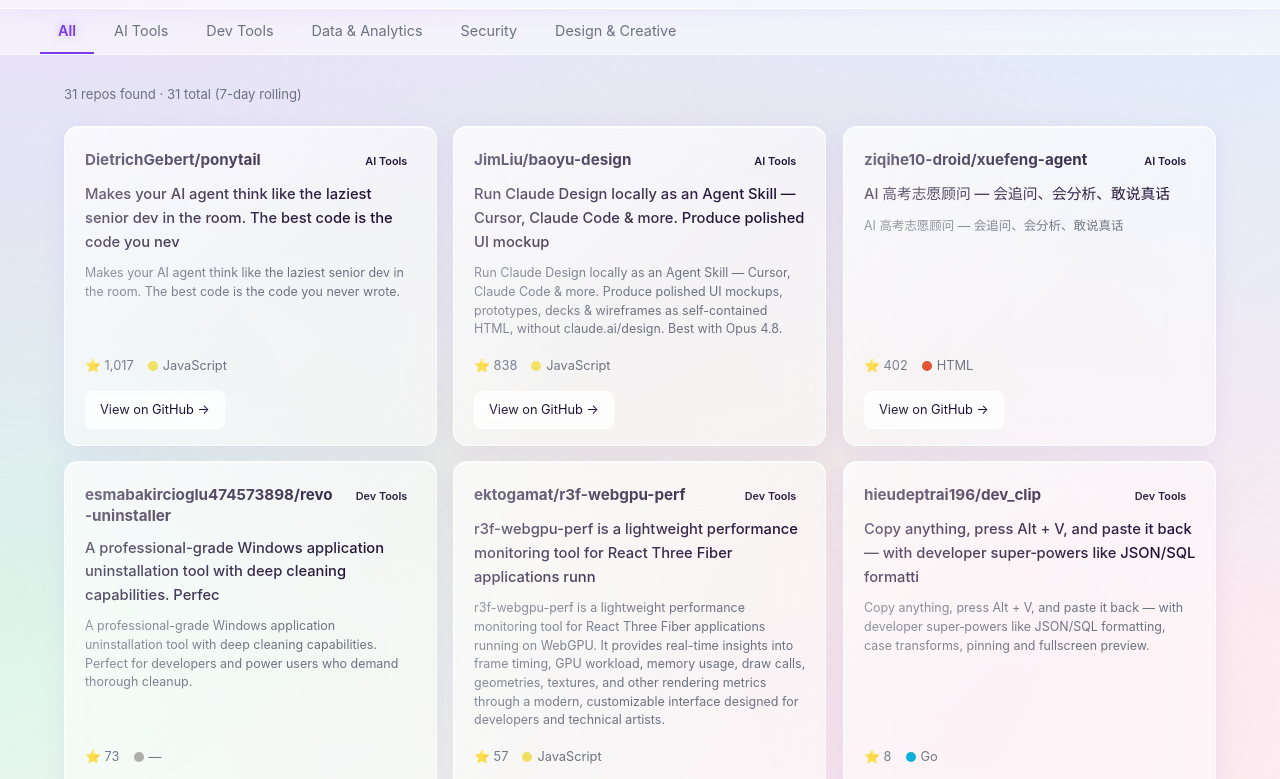
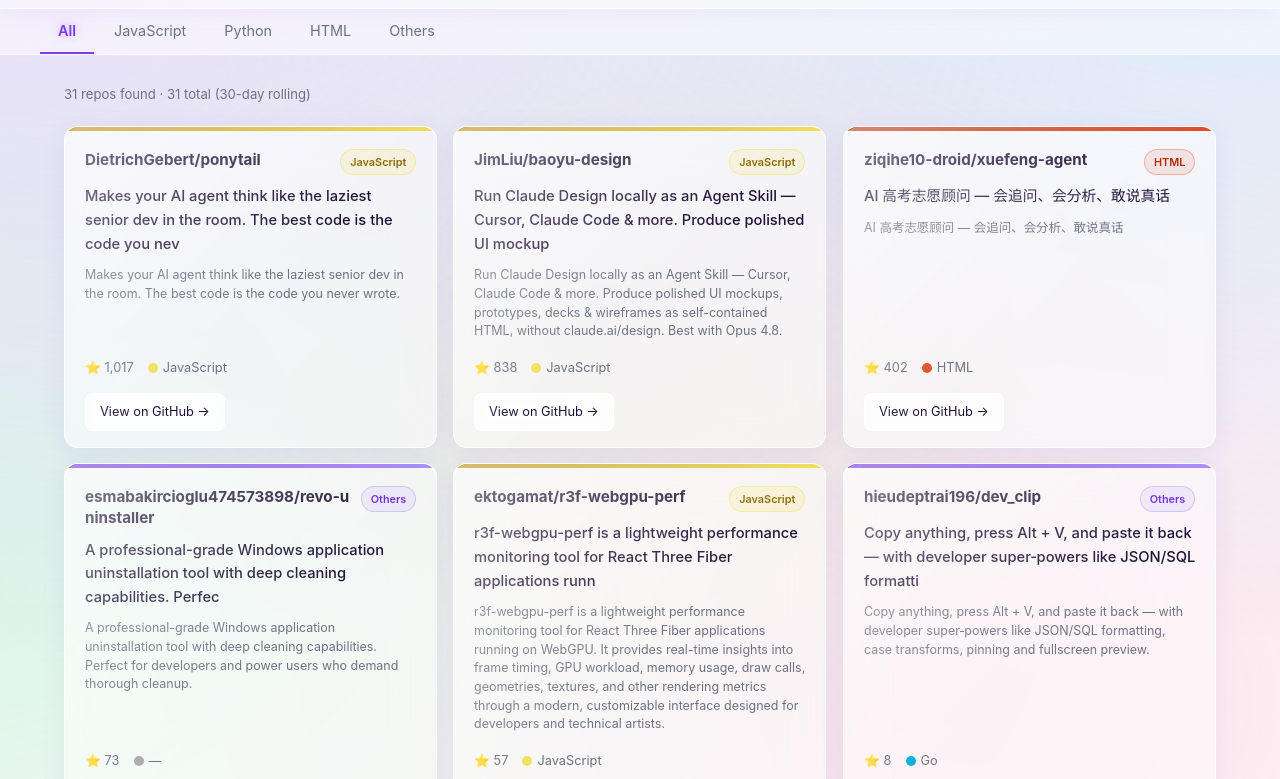
Before and after one commit to Amanda1005/SourceLens, a plain HTML site: page index.html in a window 1280 px wide. Shown: the part 83-862 px from the top of the page. Drawn offline with Linux system fonts and the light colour scheme.

Commit message:
feat: language-based categories (JS/Python/HTML/Others), 30-day rolling window, slower entrance animation

```diff
--- a/data/repos.json
+++ b/data/repos.json
@@ -20,7 +20,7 @@
     ],
     "created_at": "2026-06-12T00:52:37Z",
     "category_hint": "AI Tools",
-    "category": "AI Tools",
+    "category": "JavaScript",
     "desc_en": "Makes your AI agent think like the laziest senior dev in the room. The best code is the code you nev",
     "desc_zh": "Makes your AI agent think like"
   },
@@ -43,7 +43,7 @@
     ],
     "created_at": "2026-06-07T01:16:18Z",
     "category_hint": "AI Tools",
-    "category": "AI Tools",
+    "category": "JavaScript",
     "desc_en": "Run Claude Design locally as an Agent Skill — Cursor, Claude Code & more. Produce polished UI mockup",
     "desc_zh": "Run Claude Design locally as a"
   },
@@ -57,7 +57,7 @@
     "topics": [],
     "created_at": "2026-06-07T15:33:07Z",
     "category_hint": "AI Tools",
-    "category": "AI Tools",
+    "category": "HTML",
     "desc_en": "AI 高考志愿顾问 — 会追问、会分析、敢说真话",
     "desc_zh": "AI 高考志愿顾问 — 会追问、会分析、敢说真话"
   },
@@ -85,7 +85,7 @@
     ],
     "created_at": "2026-06-08T15:46:52Z",
     "category_hint": "Dev Tools",
-    "category": "Dev Tools",
+    "category": "Others",
     "desc_en": "A professional-grade Windows application uninstallation tool with deep cleaning capabilities. Perfec",
     "desc_zh": "A professional-grade Windows a"
   },
@@ -103,7 +103,7 @@
     ],
     "created_at": "2026-06-08T20:18:45Z",
     "category_hint": "Dev Tools",
-    "category": "Dev Tools",
+    "category": "JavaScript",
     "desc_en": "r3f-webgpu-perf is a lightweight performance monitoring tool for React Three Fiber applications runn",
     "desc_zh": "r3f-webgpu-perf is a lightweig"
   },
@@ -128,7 +128,7 @@
     ],
     "created_at": "2026-06-08T03:09:52Z",
     "category_hint": "Dev Tools",
-    "category": "Dev Tools",
+    "category": "Others",
     "desc_en": "Copy anything, press Alt + V, and paste it back — with developer super‑powers like JSON/SQL formatti",
     "desc_zh": "Copy anything, press Alt + V, "
   },
@@ -142,7 +142,7 @@
     "topics": [],
     "created_at": "2026-06-08T01:22:35Z",
     "category_hint": "Data & Analytics",
-    "category": "Data & Analytics",
+    "category": "JavaScript",
     "desc_en": "Animated GitHub PR triage dashboard - replaces messy notifications with a prioritized action center.",
     "desc_zh": "Animated GitHub PR triage dash"
   },
@@ -156,7 +156,7 @@
     "topics": [],
     "created_at": "2026-06-08T22:49:05Z",
     "category_hint": "Data & Analytics",
-    "category": "Data & Analytics",
+    "category": "JavaScript",
     "desc_en": "Orion Sentinel OSINT Platform - Real-time threat monitoring with NewsAPI, AlienVault OTX, AIS marine",
     "desc_zh": "Orion Sentinel OSINT Platform "
   },
@@ -170,7 +170,7 @@
     "topics": [],
     "created_at": "2026-06-11T06:35:21Z",
     "category_hint": "Data & Analytics",
-    "category": "Data & Analytics",
+    "category": "Python",
     "desc_en": "The production code behind FtC's public impact dashboard, and the AT Protocol shared-impact layer it",
     "desc_zh": "The production code behind FtC"
   },
@@ -190,7 +190,7 @@
     ],
     "created_at": "2026-06-08T15:12:07Z",
     "category_hint": "Security",
-    "category": "Security",
+    "category": "Others",
     "desc_en": "🌐 Ultimate FC26 Live Editor is a career mode enhancement tool for EA Sports FC 26. Features include ",
     "desc_zh": "🌐 Ultimate FC26 Live Editor is"
   },
@@ -211,7 +211,7 @@
     ],
     "created_at": "2026-06-09T18:48:36Z",
     "category_hint": "Security",
-    "category": "Security",
+    "category": "Python",
     "desc_en": "Professional CTF workflow toolkit design for Codex Kali Linux and Kali WSL: skills, guard hooks, hea",
     "desc_zh": "Professional CTF workflow tool"
   },
@@ -225,7 +225,7 @@
     "topics": [],
     "created_at": "2026-06-10T16:10:38Z",
     "category_hint": "Security",
-    "category": "Security",
+    "category": "Others",
     "desc_en": "All-in-One Installer — Cyber Pentools + 9 Advanced Security Tools",
     "desc_zh": "All-in-One Installer — Cyber P"
   },
@@ -247,7 +247,7 @@
     ],
     "created_at": "2026-06-09T22:31:51Z",
     "category_hint": "Design & Creative",
-    "category": "Design & Creative",
+    "category": "JavaScript",
     "desc_en": "LUMEN, a generative shader studio. 9 WebGL2 art modes plus synth style blending, perfect-loop animat",
     "desc_zh": "LUMEN, a generative shader stu"
   },
@@ -261,7 +261,7 @@
     "topics": [],
     "created_at": "2026-06-09T06:28:28Z",
     "category_hint": "Design & Creative",
-    "category": "Design & Creative",
+    "category": "JavaScript",
     "desc_en": "An interactive generative art tool for exploring recursive tessellation patterns.",
     "desc_zh": "An interactive generative art "
   },
@@ -275,7 +275,7 @@
     "topics": [],
     "created_at": "2026-06-09T06:20:18Z",
     "category_hint": "Design & Creative",
-    "category": "Design & Creative",
+    "category": "Python",
     "desc_en": "A next-generation LLM4AD platform focused on intuitive UI interactions and seamless collaboration wi",
     "desc_zh": "A next-generation LLM4AD platf"
   },
@@ -289,7 +289,7 @@
     "topics": [],
     "created_at": "2026-06-13T00:52:49Z",
     "category_hint": "AI Tools",
-    "category": "AI Tools",
+    "category": "Python",
     "desc_en": "Use AI agents to automatically download videos from the internet and generate natural voice-overs in",
     "desc_zh": "Use AI agents to automatically"
   },
@@ -315,7 +315,7 @@
     ],
     "created_at": "2026-06-13T03:04:25Z",
     "category_hint": "AI Tools",
-    "category": "AI Tools",
+    "category": "Others",
     "desc_en": "Open every project in its own terminal (Claude Code / Codex / VS Code) and auto-tile them into a gri",
     "desc_zh": "Open every project in its own "
   },
@@ -329,7 +329,7 @@
     "topics": [],
     "created_at": "2026-06-13T03:56:37Z",
     "category_hint": "AI Tools",
-    "category": "AI Tools",
+    "category": "HTML",
     "desc_en": "医学考试AI复习工具，自动提炼PPT和教材用的高频考点，生成各类题型及临床素养拓展。",
     "desc_zh": "医学考试AI复习工具，自动提炼PPT和教材用的高频考点，生成"
   },
@@ -343,7 +343,7 @@
     "topics": [],
     "created_at": "2026-06-13T00:32:12Z",
     "category_hint": "AI Tools",
-    "category": "AI Tools",
+    "category": "Python",
     "desc_en": "Turn a long video into branded 9:16 viral reels. Style-driven AI agent: interview → learn from a ref",
     "desc_zh": "Turn a long video into branded"
   },
@@ -365,7 +365,7 @@
     ],
     "created_at": "2026-06-13T02:59:22Z",
     "category_hint": "AI Tools",
-    "category": "AI Tools",
+    "category": "Others",
     "desc_en": "Scan AUR packages for malware using Claude LLM",
     "desc_zh": "Scan AUR packages for malware "
   },
@@ -390,7 +390,7 @@
     ],
     "created_at": "2026-06-10T01:01:42Z",
     "category_hint": "AI Tools",
-    "category": "AI Tools",
+    "category": "JavaScript",
     "desc_en": "vibe coding 的驾驶舱：左边文件，右边/下边终端，中间看清每一次改动。 / The cockpit for vibe coding: browse files on the left, co",
     "desc_zh": "vibe coding 的驾驶舱：左边文件，右边/下边终端，"
   },
@@ -404,7 +404,7 @@
     "topics": [],
     "created_at": "2026-06-12T21:45:48Z",
     "category_hint": "AI Tools",
-    "category": "AI Tools",
+    "category": "Others",
     "desc_en": "人味儿写作 · An AI agent skill: edit people's words without erasing the person behind them",
     "desc_zh": "人味儿写作 · An AI agent skill: edi"
   },
@@ -432,7 +432,7 @@
     ],
     "created_at": "2026-06-09T06:28:20Z",
     "category_hint": "AI Tools",
-    "category": "AI Tools",
+    "category": "JavaScript",
     "desc_en": "Practical reference and patterns for loop engineering,  designing systems that prompt and orchestrat",
     "desc_zh": "Practical reference and patter"
   },
@@ -457,7 +457,7 @@
     ],
     "created_at": "2026-06-08T11:25:21Z",
     "category_hint": "AI Tools",
-    "category": "AI Tools",
+    "category": "Python",
     "desc_en": "A drop-in proxy that compresses bloated code context in real-time, cutting LLM API costs by 50–80% w",
     "desc_zh": "A drop-in proxy that compresse"
   },
@@ -482,7 +482,7 @@
     ],
     "created_at": "2026-06-08T06:29:56Z",
     "category_hint": "AI Tools",
-    "category": "AI Tools",
+    "category": "JavaScript",
     "desc_en": "Inference-native Tokenmaxxing Agent Harness for Loop Engineering",
     "desc_zh": "Inference-native Tokenmaxxing "
   },
@@ -517,7 +517,7 @@
     ],
     "created_at": "2026-06-11T17:34:17Z",
     "category_hint": "AI Tools",
-    "category": "AI Tools",
+    "category": "JavaScript",
     "desc_en": "Hermes Desktop github nous research hermes ai  agent local ai ollama github download open source pc ",
     "desc_zh": "Hermes Desktop github nous res"
   },
@@ -531,7 +531,7 @@
     "topics": [],
     "created_at": "2026-06-07T16:20:13Z",
     "category_hint": "AI Tools",
-    "category": "AI Tools",
+    "category": "Python",
     "desc_en": "AI PPT赛道终结者，史上最最最强 PPT Skill！！！  使用GPT生成豪华的图片格式PPT，然后转换为完全可编辑的PPTX文件。",
     "desc_zh": "AI PPT赛道终结者，史上最最最强 PPT Skill！！"
   },
@@ -545,7 +545,7 @@
     "topics": [],
     "created_at": "2026-06-09T11:05:36Z",
     "category_hint": "AI Tools",
-    "category": "AI Tools",
+    "category": "Python",
     "desc_en": "",
     "desc_zh": ""
   },
@@ -559,7 +559,7 @@
     "topics": [],
     "created_at": "2026-06-12T01:54:12Z",
     "category_hint": "AI Tools",
-    "category": "AI Tools",
+    "category": "HTML",
     "desc_en": "Claude Fable 5 as architect, GPT-5.5 Codex as builder, the repo as memory - a research-backed Claude",
     "desc_zh": "Claude Fable 5 as architect, G"
   },
@@ -594,7 +594,7 @@
     ],
     "created_at": "2026-06-08T08:20:30Z",
     "category_hint": "AI Tools",
-    "category": "AI Tools",
+    "category": "Python",
     "desc_en": "面向 GPT-image-2 的 AI 图片生成 WebUI 工作台，支持 Codex Responses 与 OpenAI 兼容 API 接入，内置公用图库、多类型 Chip 快捷引用、提示词模板、",
     "desc_zh": "面向 GPT-image-2 的 AI 图片生成 WebUI"
   },
@@ -608,7 +608,7 @@
     "topics": [],
     "created_at": "2026-06-08T01:37:06Z",
     "category_hint": "AI Tools",
-    "category": "AI Tools",
+    "category": "Python",
     "desc_en": "",
     "desc_zh": ""
   }
--- a/index.html
+++ b/index.html
@@ -163,7 +163,7 @@
       position: relative;
       transform-style: preserve-3d;
       will-change: transform;
-      animation: cardEntrance 0.55s cubic-bezier(0.22, 1, 0.36, 1) both;
+      animation: cardEntrance 1.0s cubic-bezier(0.22, 1, 0.36, 1) both;
     }
     .card::after {
       content: '';
@@ -193,11 +193,10 @@
       width: 100%;
       flex-shrink: 0;
     }
-    .bar-AI\ Tools      { background: linear-gradient(90deg, #7c3aed, #a78bfa); }
-    .bar-Dev\ Tools     { background: linear-gradient(90deg, #0ea5e9, #38bdf8); }
-    .bar-Data\ \&\ Analytics { background: linear-gradient(90deg, #10b981, #34d399); }
-    .bar-Security       { background: linear-gradient(90deg, #f59e0b, #fbbf24); }
-    .bar-Design\ \&\ Creative { background: linear-gradient(90deg, #ec4899, #f472b6); }
+    .bar-JavaScript { background: linear-gradient(90deg, #b38600, #f1e05a); }
+    .bar-Python     { background: linear-gradient(90deg, #1a4f8a, #4a90d9); }
+    .bar-HTML       { background: linear-gradient(90deg, #b02800, #e34c26); }
+    .bar-Others     { background: linear-gradient(90deg, #6d28d9, #a78bfa); }
 
     .card-body {
       padding: 18px 20px 16px;
@@ -232,11 +231,10 @@
       white-space: nowrap;
       flex-shrink: 0;
     }
-    .badge-AI\ Tools      { background: #7c3aed22; color: #a78bfa; border: 1px solid #7c3aed55; }
-    .badge-Dev\ Tools     { background: #0ea5e922; color: #38bdf8; border: 1px solid #0ea5e955; }
-    .badge-Data\ \&\ Analytics { background: #10b98122; color: #34d399; border: 1px solid #10b98155; }
-    .badge-Security       { background: #f59e0b22; color: #fbbf24; border: 1px solid #f59e0b55; }
-    .badge-Design\ \&\ Creative { background: #ec489922; color: #f472b6; border: 1px solid #ec489955; }
+    .badge-JavaScript { background: rgba(241,224,90,0.18);  color: #8a6800; border: 1px solid rgba(241,224,90,0.5); }
+    .badge-Python     { background: rgba(74,144,217,0.14);  color: #1a4f8a; border: 1px solid rgba(74,144,217,0.4); }
+    .badge-HTML       { background: rgba(227,76,38,0.12);   color: #b02800; border: 1px solid rgba(227,76,38,0.35); }
+    .badge-Others     { background: rgba(167,139,250,0.14); color: #6d28d9; border: 1px solid rgba(167,139,250,0.4); }
 
     /* descriptions — zh primary, en secondary */
     .desc-zh {
@@ -338,7 +336,7 @@
       <span class="brand-icon">🔭</span>
       <div>
         <h1>SourceLens</h1>
-        <p>Daily open-source discovery · 7-day rolling window · AI-classified by Microsoft Phi-4</p>
+        <p>New GitHub repos by language · 30-day rolling window · Auto-updated daily</p>
       </div>
     </div>
     <span id="last-updated">Loading…</span>
@@ -348,11 +346,10 @@
 <nav>
   <div class="tabs" id="tabs">
     <button class="tab active" data-cat="All">All</button>
-    <button class="tab" data-cat="AI Tools">AI Tools</button>
-    <button class="tab" data-cat="Dev Tools">Dev Tools</button>
-    <button class="tab" data-cat="Data & Analytics">Data & Analytics</button>
-    <button class="tab" data-cat="Security">Security</button>
-    <button class="tab" data-cat="Design & Creative">Design & Creative</button>
+    <button class="tab" data-cat="JavaScript">JavaScript</button>
+    <button class="tab" data-cat="Python">Python</button>
+    <button class="tab" data-cat="HTML">HTML</button>
+    <button class="tab" data-cat="Others">Others</button>
   </div>
 </nav>
 
@@ -379,12 +376,11 @@
   };
 
   const CAT_LABEL = {
-    "All":               "All",
-    "AI Tools":          "AI Tools",
-    "Dev Tools":         "Dev Tools",
-    "Data & Analytics":  "Data & Analytics",
-    "Security":          "Security",
-    "Design & Creative": "Design & Creative",
+    "All":        "All",
+    "JavaScript": "JavaScript",
+    "Python":     "Python",
+    "HTML":       "HTML",
+    "Others":     "Others",
   };
 
   let allRepos = [];
@@ -456,7 +452,7 @@
 
     const card = document.createElement("article");
     card.className = "card";
-    card.style.animationDelay = `${Math.min(index * 0.07, 0.56)}s`;
+    card.style.animationDelay = `${Math.min(index * 0.12, 0.96)}s`;
     card.innerHTML = `
       <div class="card-shine"></div>
       <div class="card-bar bar-${escHtml(category)}"></div>
@@ -507,7 +503,7 @@
     msg.style.display = "none";
     const catLabel = activeCategory === "All" ? "" : ` in "${CAT_LABEL[activeCategory]}"`;
     stats.textContent =
-      `${filtered.length} repos found${catLabel} · ${allRepos.length} total (7-day rolling)`;
+      `${filtered.length} repos found${catLabel} · ${allRepos.length} total (30-day rolling)`;
 
     const frag = document.createDocumentFragment();
     filtered.forEach((r, i) => frag.appendChild(buildCard(r, i)));
```
Also changed, not shown: 2 other files.
